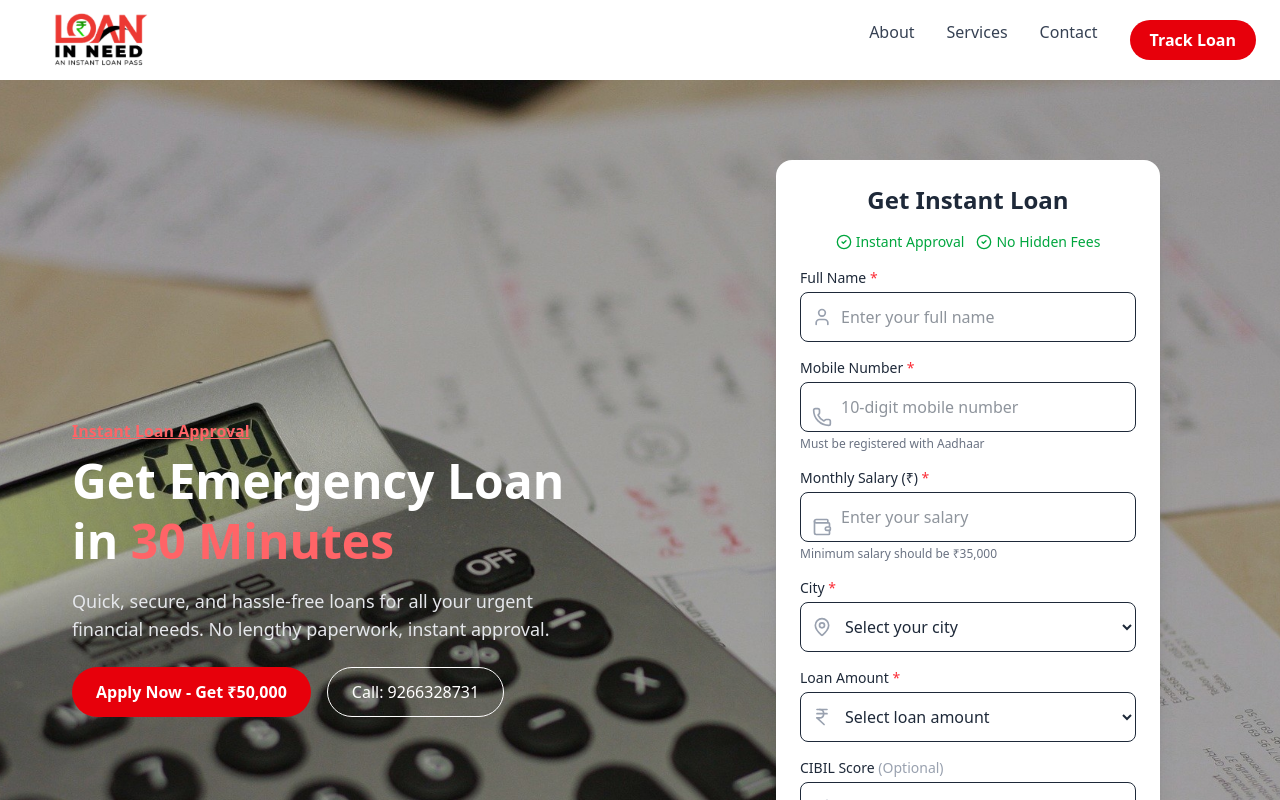
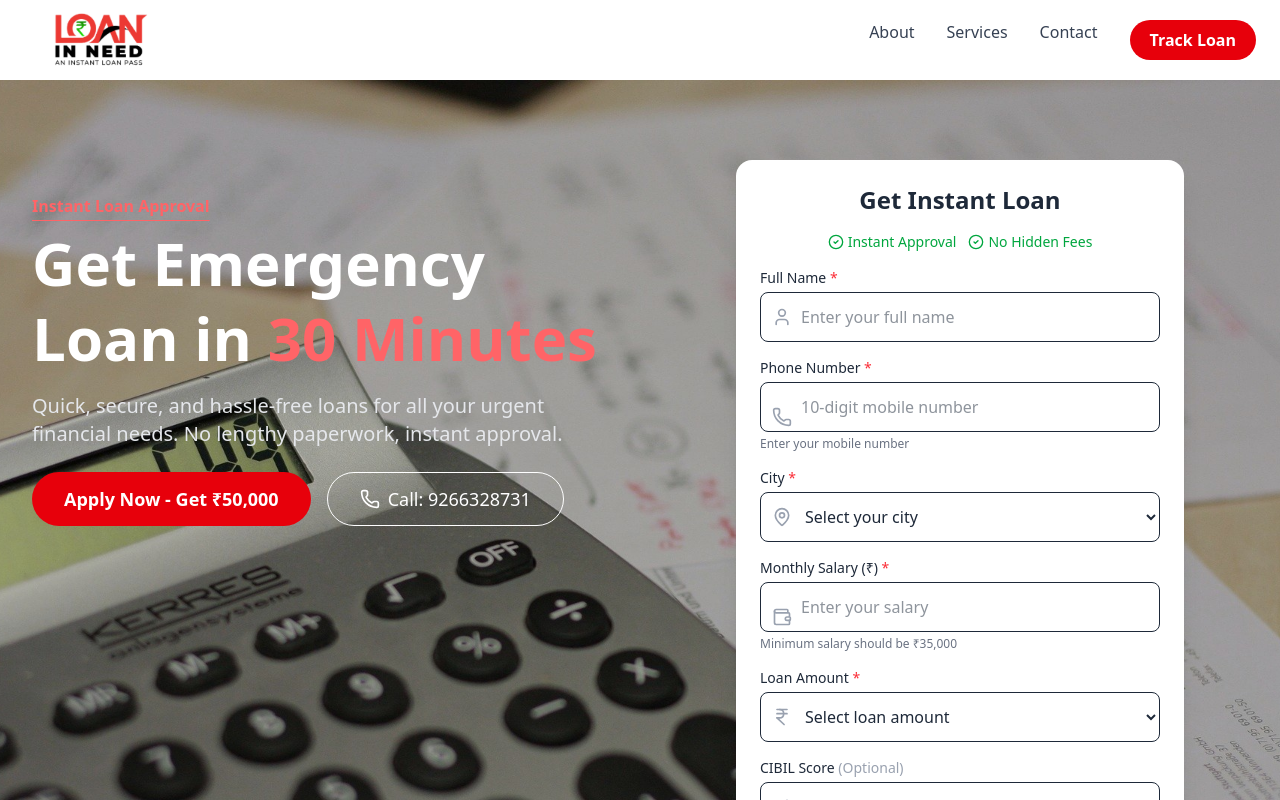
Before and after one commit to scalenowtech-com/loan-landing-page, a Next.js app in the folder loan-landing-frontend/: page / in a window 1280 px wide. Shown: the top 800 px of the page. Built offline with nearby package versions, Linux system fonts and the light colour scheme.

Commit message:
change some UI and add different city feature

```diff
--- a/loan-landing-frontend/src/components/MainSection.tsx
+++ b/loan-landing-frontend/src/components/MainSection.tsx
@@ -120,21 +120,20 @@ export default function MainSection() {
 
   return (
     <section className="bg-[url('/bg.jpg')] bg-cover bg-center py-20">
-      <div className="container mx-auto flex flex-col lg:flex-row items-center lg:justify-start gap-x-20 px-6">
+      <div className="container mx-auto flex flex-col lg:flex-row items-center lg:justify-start gap-x-10 px-6">
         {/* Left Content */}
-        <div className="max-w-xl pl-6 lg:pl-12 text-white">
-          <p className="text-red-400 font-semibold underline">
+        <div className="max-w-xl pl-6 lg:pl-2 text-white mt-0 lg:mt-[-400px]">
+          <p className="text-red-400 font-semibold underline underline-offset-8">
   Instant Loan Approval
 </p>
-          <h1 className="text-5xl font-bold leading-tight mt-2">
-            Get Emergency Loan <br /> in{" "}
+          <h1 className="text-4xl sm:text-4xl md:text-5xl lg:text-6xl font-bold lg:font-semibold leading-tight mt-2">
+  Get Emergency Loan in{" "}
   <span className="text-red-400">30 Minutes</span>
 </h1>
-          <p className="mt-4 text-lg text-gray-200">
-            Quick, secure, and hassle-free loans for all your urgent financial
-            needs. No lengthy paperwork, instant approval.
+          <p className="mt-4 text-xl text-gray-200">
+            Quick, secure, and hassle-free loans for all your urgent financial needs. No lengthy paperwork, instant approval.
           </p>
-          <div className="mt-6 flex space-x-4">
+          <div className="mt-6 flex flex-col space-y-4 sm:flex-row sm:space-y-0 sm:space-x-4">
   <button
     onClick={(e) => {
       e.preventDefault();
@@ -144,23 +143,26 @@ export default function MainSection() {
         formSection?.scrollIntoView({ behavior: "smooth" });
       }, 800);
     }}
-              className="bg-red-600 px-6 py-3 rounded-full text-white font-semibold hover:bg-red-700 transition-colors cursor-pointer"
+    className="text-lg bg-red-600 px-8 py-3 rounded-full text-white font-semibold hover:bg-red-700 transition-colors cursor-pointer"
   >
     Apply Now - Get ₹50,000
   </button>
  <a
   href="tel:9266328731"
-              className="border border-white px-6 py-3 rounded-full hover:bg-white hover:text-gray-800 transition-colors"
+  className="text-lg border border-white px-8 py-3 rounded-full hover:bg-white hover:text-gray-800 transition-colors text-center flex items-center justify-center gap-2"
 >
+  <Phone className="w-5 h-5" />
   Call: 9266328731
 </a>
+
 </div>
+
         </div>
 
         {/* Right Form */}
         <div
           id="loan-form"
-          className="bg-white text-gray-800 rounded-2xl shadow-xl p-6 w-full max-w-sm mt-12 lg:mt-0 lg:ml-24"
+          className="bg-white text-gray-800 rounded-2xl shadow-xl p-6 w-full max-w-md lg:max-w-[28rem] mt-12 lg:mt-0 lg:ml-24"
         >
           <form onSubmit={handleSubmit} className="space-y-4">
             <h2 className="text-2xl font-bold text-center">Get Instant Loan</h2>
@@ -197,7 +199,7 @@ export default function MainSection() {
             {/* Phone */}
             <div>
               <label className="block text-sm font-medium mb-1">
-                Mobile Number <span className="text-red-500">*</span>
+                Phone Number <span className="text-red-500">*</span>
               </label>
               <div className="relative">
                 <Phone className="absolute left-3 top-1/2 -translate-y-1/2 text-gray-400 w-5 h-5" />
@@ -213,41 +215,7 @@ export default function MainSection() {
                   required
                 />
                 <p className="text-xs text-gray-500 mt-1">
-                  Must be registered with Aadhaar
-                </p>
-              </div>
-            </div>
-
-            {/* Salary */}
-            <div>
-              <label className="block text-sm font-medium mb-1">
-                Monthly Salary (₹) <span className="text-red-500">*</span>
-              </label>
-              <div className="relative">
-                <Wallet className="absolute left-3 top-1/2 -translate-y-1/2 text-gray-400 w-5 h-5" />
-                <input
-                  type="number"
-                  name="salary"
-                  placeholder="Enter your salary"
-                  min={35000}
-                  max={10000000}
-                  className="w-full border rounded-lg p-3 pl-10 outline-none focus:ring-2 focus:ring-red-500 focus:border-red-500"
-                  value={formData.salary}
-                  onChange={(e) => {
-                    const value = e.target.value;
-                    setFormData({ ...formData, salary: value });
-                  }}
-                  onBlur={(e) => {
-                    const value = Number(e.target.value);
-                    if (value > 0 && value < 35000) {
-                      toast.error("❌ Salary must be at least ₹35,000");
-                      setFormData({ ...formData, salary: "" });
-                    }
-                  }}
-                  required
-                />
-                <p className="text-xs text-gray-500 mt-1">
-                  Minimum salary should be ₹35,000
+                  Enter your mobile number
                 </p>
               </div>
             </div>
@@ -277,6 +245,45 @@ export default function MainSection() {
                   <option value="New Delhi (HO)">New Delhi (HO)</option>
                   <option value="Pune">Pune</option>
                 </select>
+              </div>
+            </div>
+
+           {/* Salary */}
+<div>
+  <label className="block text-sm font-medium mb-1">
+    Monthly Salary (₹) <span className="text-red-500">*</span>
+  </label>
+  <div className="relative">
+    <Wallet className="absolute left-3 top-1/2 -translate-y-1/2 text-gray-400 w-5 h-5" />
+
+    <input
+      type="number"
+      name="salary"
+      placeholder="Enter your salary"
+      min={formData.city === "Mumbai" ? 50000 : 35000}   // 👈 dynamic min
+      max={10000000}
+      className="w-full border rounded-lg p-3 pl-10 outline-none focus:ring-2 focus:ring-red-500 focus:border-red-500"
+      value={formData.salary}
+      onChange={(e) => {
+        const value = e.target.value;
+        setFormData({ ...formData, salary: value });
+      }}
+      onBlur={(e) => {
+        const value = Number(e.target.value);
+        const minSalary = formData.city === "Mumbai" ? 50000 : 35000;
+
+        if (value > 0 && value < minSalary) {
+          toast.error(`❌ Salary must be at least ₹${minSalary.toLocaleString()}`);
+          setFormData({ ...formData, salary: "" });
+        }
+      }}
+      required
+    />
+
+    <p className="text-xs text-gray-500 mt-1">
+      Minimum salary should be ₹
+      {formData.city === "Mumbai" ? "50,000" : "35,000"}
+    </p>
   </div>
 </div>
 
```
Lines whose indentation alone changed are shown as unchanged.
